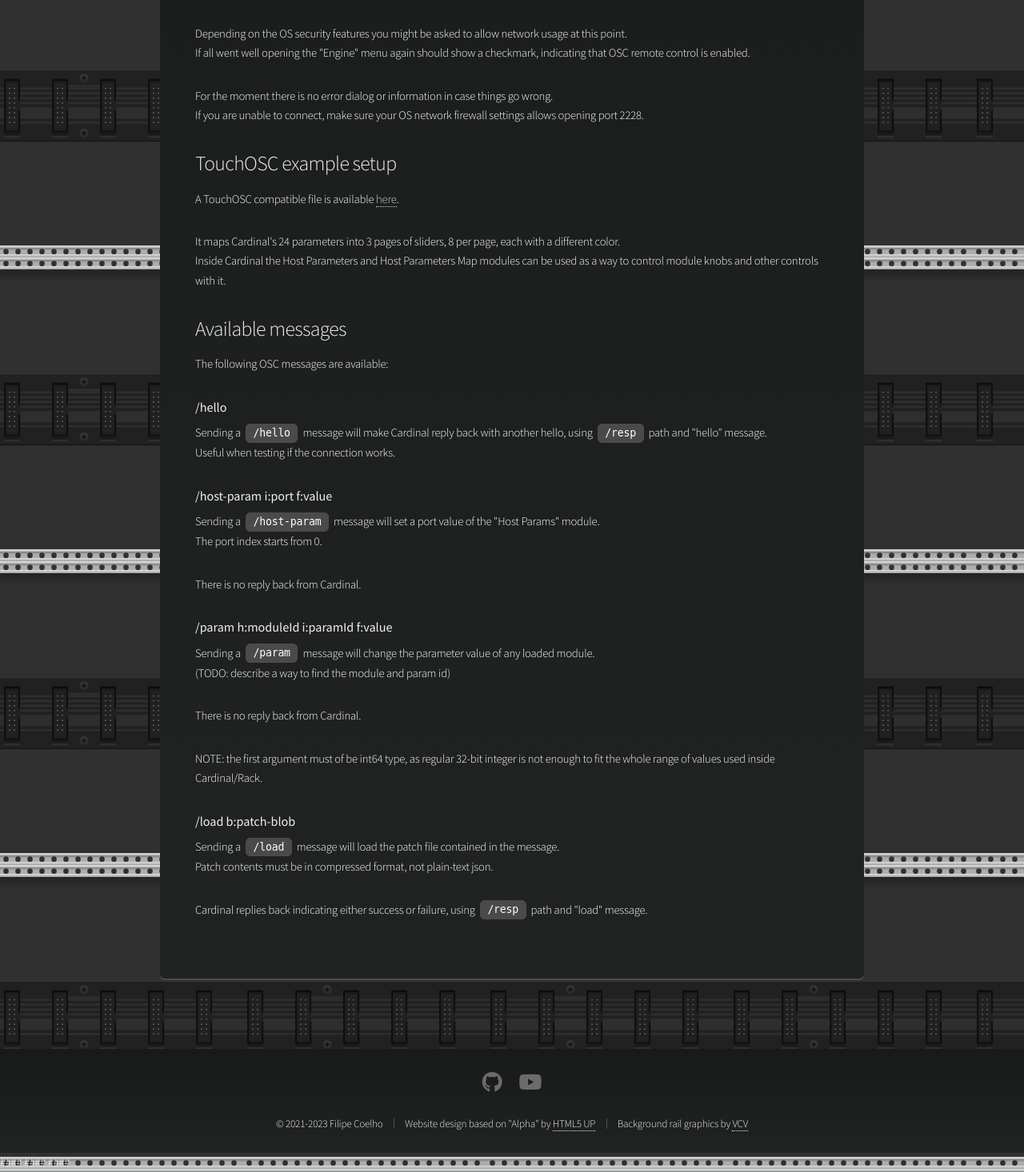
After one commit to DISTRHO/Cardinal-Website, a PHP site: page /osc-remote-control in a window 1280 px wide. The commit adds this page. Shown: the part 1198-2664 px from the top of the page at 80% size. Run offline with PHP 8.4, Linux system fonts and the light colour scheme.

Commit message:
Add osc-remote-control page
Signed-off-by: falkTX <falktx@falktx.com>

```diff
--- a/inc_footer.php
+++ b/inc_footer.php
@@ -13,13 +13,13 @@
 		</div>
 
 		<!-- Scripts -->
-		<script src="assets/js/jquery.min.js"></script>
-		<script src="assets/js/jquery.dropotron.min.js"></script>
-		<script src="assets/js/jquery.scrollex.min.js"></script>
-		<script src="assets/js/browser.min.js"></script>
-		<script src="assets/js/breakpoints.min.js"></script>
-		<script src="assets/js/util.js"></script>
-		<script src="assets/js/main.js"></script>
+		<script src="/assets/js/jquery.min.js"></script>
+		<script src="/assets/js/jquery.dropotron.min.js"></script>
+		<script src="/assets/js/jquery.scrollex.min.js"></script>
+		<script src="/assets/js/browser.min.js"></script>
+		<script src="/assets/js/breakpoints.min.js"></script>
+		<script src="/assets/js/util.js"></script>
+		<script src="/assets/js/main.js"></script>
 
 	</body>
 </html>
--- a/inc_header.php
+++ b/inc_header.php
@@ -8,9 +8,9 @@
 		<title>Cardinal</title>
 		<meta charset="utf-8" />
 		<meta name="viewport" content="width=device-width, initial-scale=1, user-scalable=no" />
-		<link rel="stylesheet" href="assets/css/main.css" />
+		<link rel="stylesheet" href="/assets/css/main.css" />
 	</head>
-	<body class="<?php if ($HOME) { ?>landing <?php } ?>is-preload">
+	<body class="<?php if (!empty($HOME)) { ?>landing <?php } ?>is-preload">
 		<div id="page-wrapper">
 
 			<!-- Header -->
@@ -25,6 +25,7 @@
 							<ul>
 								<li><a href="/about">About Cardinal</a></li>
 								<li><a href="/modules">Included modules</a></li>
+								<li><a href="/osc-remote-control">OSC Remote Control</a></li>
 								<li><a href="/variants">Plugin variants</a></li>
 								<li><a href="/screenshots">Screenshots</a></li>
 							</ul>
--- /dev/null
+++ b/osc-remote-control.php
@@ -0,0 +1,68 @@
+<?php include_once('inc_header.php') ?>
+
+			<!-- Main -->
+			<section id="main" class="container">
+				<header>
+					<h2>OSC Remote Control</h2>
+				</header>
+				<div class="box">
+					<p>OSC (Open Sound Control) is a protocol commonly used for remote control over the network.<br />
+					Starting with version 23.09, Cardinal allows remote control of the entire patch/project and individual parameters through OSC.</p>
+					<p>Please note <b>OSC Remote Control is not available when using Cardinal as a plugin</b>, only in standalone.<p>
+					<div class="row">
+						<div class="row-6 row-12-mobilep">
+							<h3>Activating remote control</h3>
+							<p>Make sure you are using version 23.09 or later of Cardinal, start up the standalone (both Native and JACK variants will work) and under "Engine" menu click on "Enable OSC remote control".<br />
+							<span class="image"><img src="https://github.com/DISTRHO/Cardinal/raw/main/docs/Docs_Remote-Control-1.png" alt="" /></span></p>
+							<p>This will ask you for which network port to use, Cardinal will default to 2228.<br />
+							Valid range is typically between 1025 and 32767.<br />
+							If unsure just stick the default value.<br />
+							<span class="image">
+								<img src="https://github.com/DISTRHO/Cardinal/raw/main/docs/Docs_Remote-Control-2.png" alt="" />
+							</span></p>
+							<p>Depending on the OS security features you might be asked to allow network usage at this point.<br />
+							If all went well opening the "Engine" menu again should show a checkmark, indicating that OSC remote control is enabled.</p>
+							<p>For the moment there is no error dialog or information in case things go wrong.<br />
+							If you are unable to connect, make sure your OS network firewall settings allows opening port 2228.</p>
+						</div>
+						<div class="row-6 row-12-mobilep">
+							<h3>TouchOSC example setup</h3>
+							<p>A TouchOSC compatible file is available <a href="https://github.com/DISTRHO/Cardinal/raw/main/patches/touchosc/24-direct-fader-params.tosc">here</a>.</p>
+							<p>It maps Cardinal's 24 parameters into 3 pages of sliders, 8 per page, each with a different color.<br />
+							Inside Cardinal the Host Parameters and Host Parameters Map modules can be used as a way to control module knobs and other controls with it.</p>
+						<div class="row-6 row-12-mobilep">
+							<h3>Available messages</h3>
+							<p>The following OSC messages are available:</p>
+							<h4><b>/hello</b></h4>
+							<p>Sending a <code>/hello</code> message will make Cardinal reply back with another hello, using <code>/resp</code> path and "hello" message.<br />
+							Useful when testing if the connection works.</p>
+							<h4><b>/host-param i:port f:value</b></h4>
+							<p>Sending a <code>/host-param</code> message will set a port value of the "Host Params" module.<br />
+							The port index starts from 0.</p>
+							<p>There is no reply back from Cardinal.</p>
+							<h4><b>/param h:moduleId i:paramId f:value</b></h4>
+							<p>Sending a <code>/param</code> message will change the parameter value of any loaded module.<br />
+(TODO: describe a way to find the module and param id)<br />
+
+							<p>There is no reply back from Cardinal.</p>
+							<p>NOTE: the first argument must of be int64 type, as regular 32-bit integer is not enough to fit the whole range of values used inside Cardinal/Rack.</p>
+							<h4><b>/load b:patch-blob</b></h4>
+							<p>Sending a <code>/load</code> message will load the patch file contained in the message.<br />
+							Patch contents must be in compressed format, not plain-text json.</p>
+							<p>Cardinal replies back indicating either success or failure, using <code>/resp</code> path and "load" message.</p>
+						</div>
+					</div>
+				</div>
+			</section>
+
+<?php include_once('inc_footer.php') ?>
+
+####
+
+
+
+####
+
+
+
+####
--- a/unused/elements.php
+++ b/unused/elements.php
@@ -1,4 +1,4 @@
-<?php include_once('inc_header.php') ?>
+<?php include_once('../inc_header.php') ?>
 
 			<!-- Main -->
 				<section id="main" class="container">
@@ -395,4 +395,4 @@
 					</div>
 				</section>
 
-<?php include_once('inc_footer.php') ?>
+<?php include_once('../inc_footer.php') ?>
```
